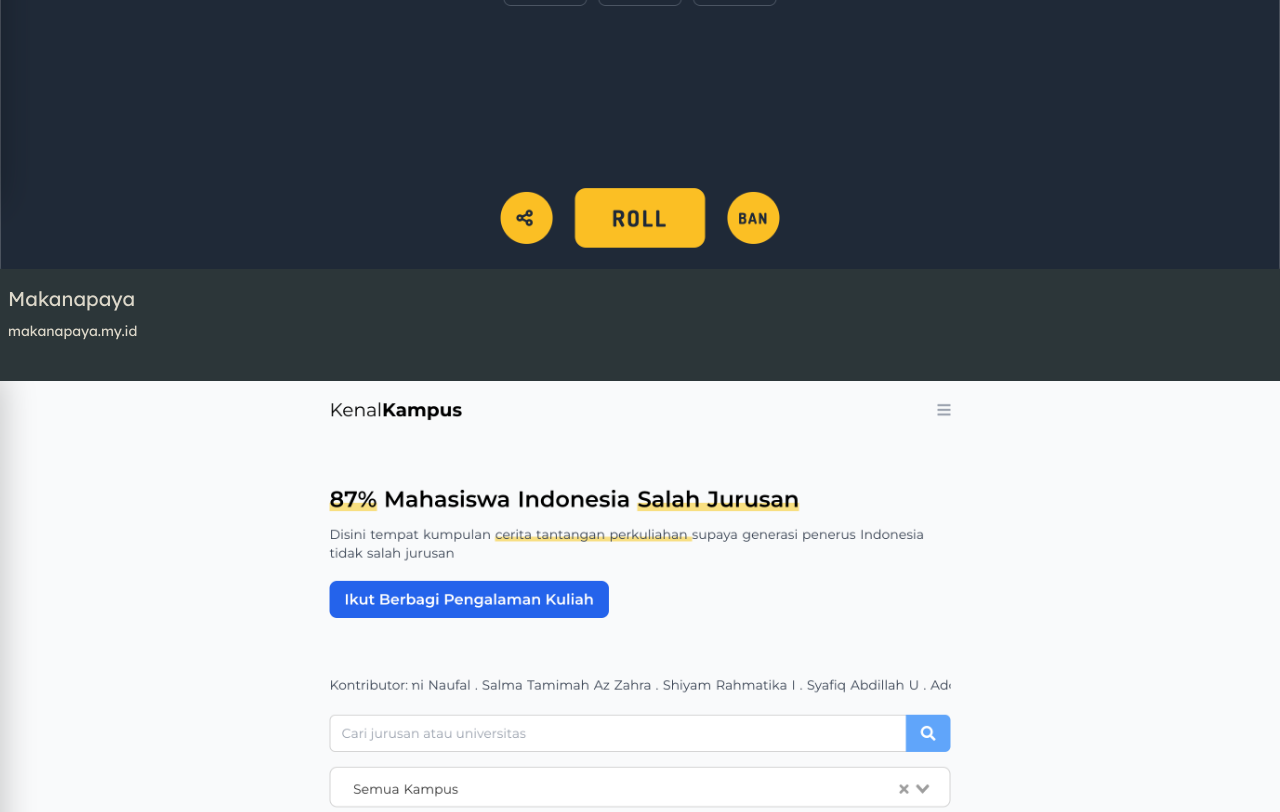
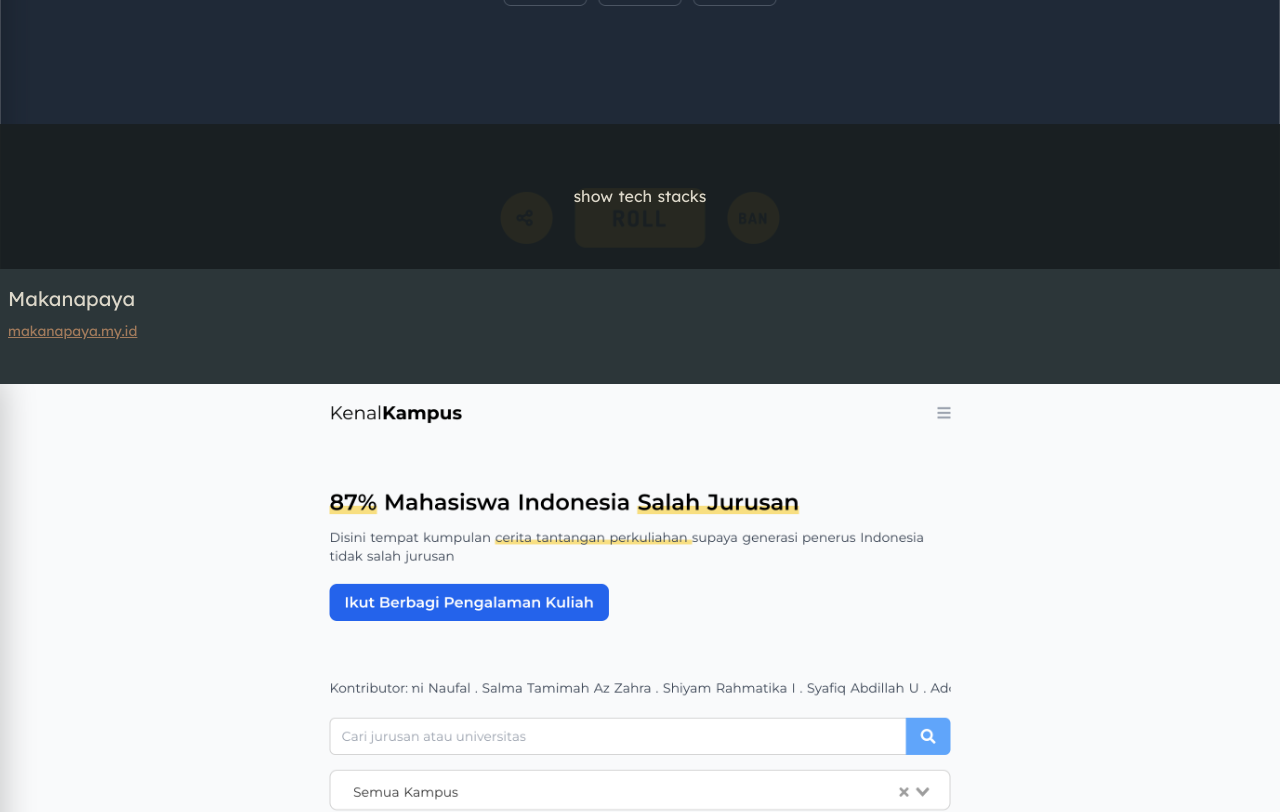
Before and after one commit to syafiqabdillah/portfolio, a Nuxt app: page / in a window 1280 px wide. Shown: the part 1400-2212 px from the top of the page. Built offline with nearby package versions, Linux system fonts and the light colour scheme.

Commit message:
modularize project items

```diff
--- /dev/null
+++ b/components/ProjectItem.vue
@@ -0,0 +1,43 @@
+<template>
+  <div>
+    <div class="relative overflow-hidden group">
+      <img :src="project.src" :alt="project.name" class="w-full object-cover" />
+      <tech-stacks :toggleOpen="toggleOpen" :project="project" :open="open" />
+    </div>
+    <div class="px-2">
+      <div class="mt-4 text-xl">{{ project.name }}</div>
+      <div>
+        <a
+          class="text-sm text-accent underline mt-2 inline-block"
+          :href="project.url"
+          >{{ getShortenUrl(project.url) }}
+        </a>
+      </div>
+    </div>
+  </div>
+</template>
+
+<script>
+export default {
+  props: {
+    project: Object,
+  },
+  data() {
+    return {
+      open: false,
+    }
+  },
+  methods: {
+    getShortenUrl(url) {
+      if (url.includes('www.')) return url.split('www.')[1]
+      return url
+    },
+    toggleOpen() {
+      console.log('toggle')
+      this.open = !this.open
+    },
+  },
+}
+</script>
+
+<style></style>
--- a/components/Projects.vue
+++ b/components/Projects.vue
@@ -5,41 +5,15 @@
   >
     <h2 class="text-2xl font-semibold tracking-wider">Projects</h2>
     <div class="mt-8 flex flex-col gap-10">
-      <div v-for="project in projects" :key="project.name">
-        <div class="relative overflow-hidden group">
-          <img
-            :src="project.src"
-            :alt="project.name"
-            class="w-full object-cover"
-          />
-          <div
-            class="absolute left-0 top-0 w-full h-full bg-primary bg-opacity-90 translate-y-full group-hover:translate-y-0 transition ease-in-out duration-500"
-          >
-            <ul
-              class="w-full h-full flex flex-col gap-2 justify-center items-center"
-            >
-              <li v-for="t in project.tech" :key="t" class="md:text-xl">
-                {{ t }}
-              </li>
-            </ul>
-          </div>
-        </div>
-        <div class="px-2">
-          <div class="mt-4 text-xl">{{ project.name }}</div>
-          <div>
-            <a
-              class="text-sm hover:text-accent hover:underline mt-2 flex justify-start items-center gap-2"
-              :href="project.url"
-              >{{ getShortenUrl(project.url) }}
-            </a>
-          </div>
-        </div>
-      </div>
+      <project-item
+        v-for="project in projects"
+        :key="project.name"
+        :project="project"
+      />
     </div>
   </section>
 </template>
 <script>
-import { faExternalLink } from '@fortawesome/free-solid-svg-icons'
 export default {
   data() {
     return {
@@ -80,7 +54,7 @@
           src: require('~/assets/img/expensez.jpg'),
           url:
             'https://play.google.com/store/apps/details?id=com.syafiqabdillah.expensez',
-          tech: ['Flutter', 'Dart', 'MongoDB', 'Express.js'],
+          tech: ['Flutter', 'Dart'],
         },
         {
           name: 'Wedding Invitation',
@@ -91,17 +65,6 @@
       ],
     }
   },
-  methods: {
-    getShortenUrl(url) {
-      if (url.includes('www.')) return url.split('www.')[1]
-      return url
-    },
-  },
-  computed: {
-    faExternalLink() {
-      return faExternalLink
-    },
-  },
 }
 </script>
 
--- a/components/SocialLinks.vue
+++ b/components/SocialLinks.vue
@@ -1,7 +1,7 @@
 <template>
   <div class="flex flex-col gap-2">
     <a
-      class="border border-light hover:bg-light hover:text-secondary rounded px-4 py-1 flex gap-2 items-center text-left"
+      class="border border-light hover:bg-light hover:text-secondary transition duration-300 rounded px-4 py-1 flex gap-2 items-center text-left"
       v-for="social in socials"
       :key="social.url"
       :href="social.url"
--- /dev/null
+++ b/components/TechStacks.vue
@@ -0,0 +1,33 @@
+<template>
+  <div
+    class="absolute left-0 top-0 w-full h-full bg-primary bg-opacity-90 transition ease-in-out duration-500"
+    :class="{
+      'translate-y-[80%]': !open,
+      'translate-y-0': open,
+    }"
+  >
+    <div
+      class="h-[20%] bg-black bg-opacity-40 cursor-pointer flex justify-center items-center"
+      @click="toggleOpen"
+    >
+      {{ open ? 'hide' : 'show' }} tech stacks
+    </div>
+    <ul class="h-[80%] w-full flex flex-col gap-2 justify-center items-center">
+      <li v-for="t in project.tech" :key="t" class="md:text-xl">
+        {{ t }}
+      </li>
+    </ul>
+  </div>
+</template>
+
+<script>
+export default {
+  props: {
+    project: Object,
+    open: Boolean,
+    toggleOpen: Function,
+  },
+}
+</script>
+
+<style></style>
```
